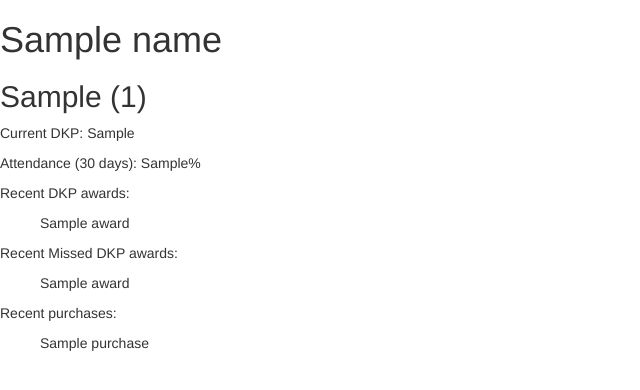
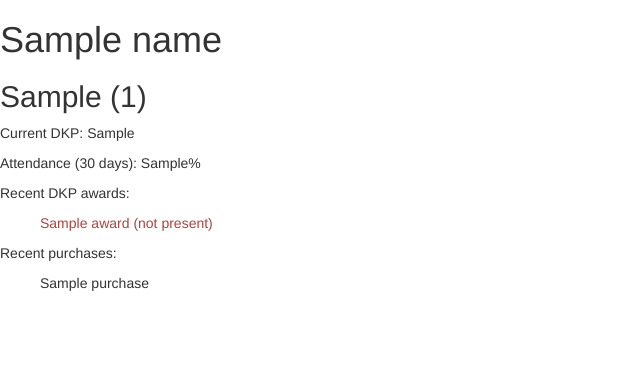
Before and after one commit to michael-sloma/PADKP-server, a Django app: template templates/padkp_show/character_page.html in a window 1280 px wide. Shown: the top 390 px of the page, without its empty margins (0-640 px from the left). Run offline with Django 3.2, Linux system fonts and the light colour scheme; the template is opened without the code that fills it: most values are stand-ins (such as "Sample title", 1, 10 or a date in 2020); some libraries are stand-ins or nearby versions.

Commit message:
interleave missed and present dumps

```diff
--- a/templates/padkp_show/character_page.html
+++ b/templates/padkp_show/character_page.html
@@ -4,17 +4,15 @@
 <p><h2>{{ character_class }} ({{rank}})</h2></p>
 <p>Current DKP: {{ current_dkp }}</p>
 <p>Attendance (30 days): {{ attendance_30 }}%</p>
+
 <p>Recent DKP awards:<br>
     <ul style="list-style-type:none;">
-    {% for award in awards_30 %}
-        <li>{{award}}</li>
-    {% endfor %}
-    </ul>
-</p>
-<p>Recent Missed DKP awards:<br>
-    <ul style="list-style-type:none;">
-    {% for award in missed_awards_30 %}
-        <li>{{award}}</li>
+    {% for award in awards_14 %}
+    {% if not award.present %} <div class="text-danger">{% endif %}
+        <li>
+            {{award.award}} {% if not award.present %} (not present) {% endif %}
+        </li>
+    {% if not award.present %}</div> {% endif %}
     {% endfor %}
     </ul>
 </p>
```
Also changed, not shown: padkp_show/views.py (+11 -8 lines).
